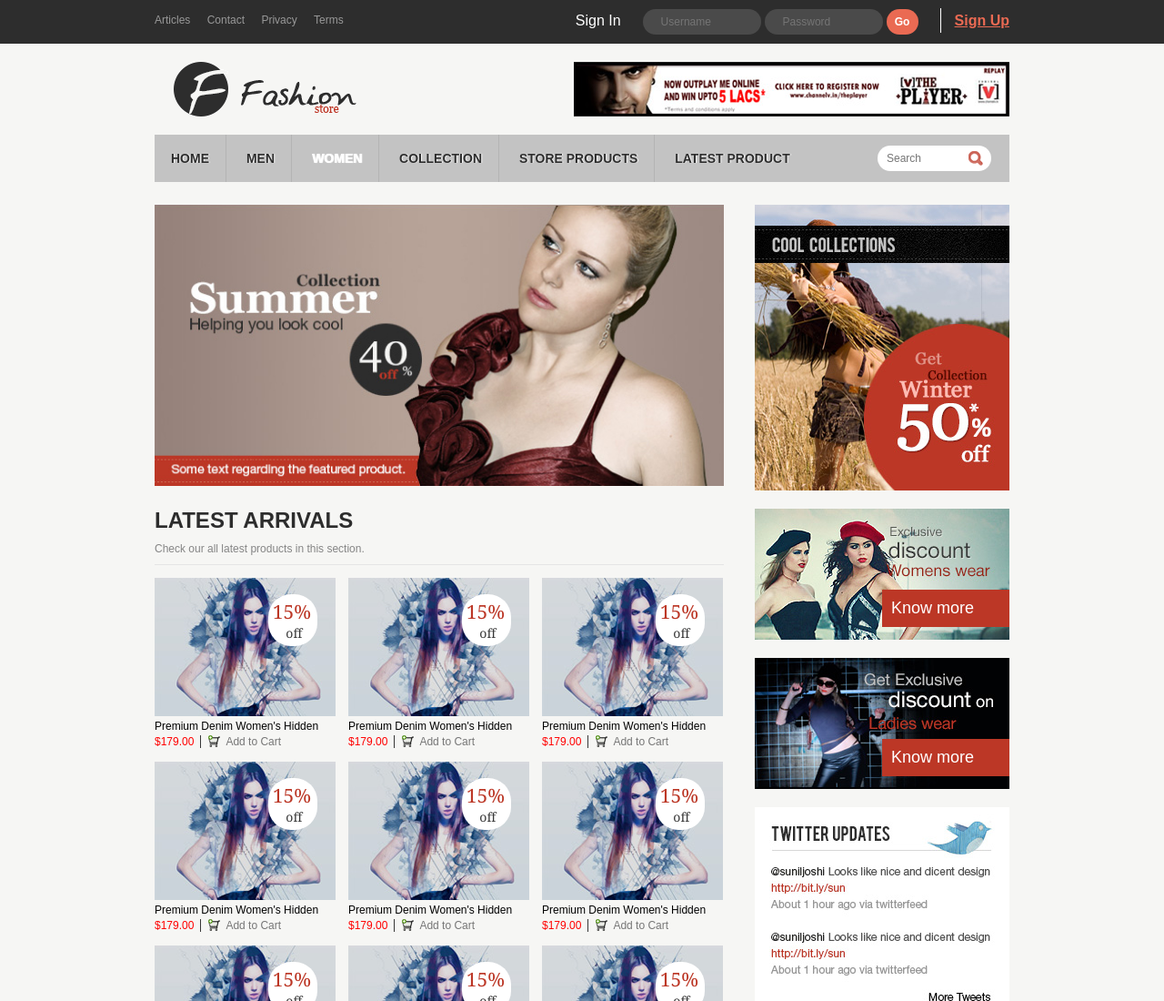
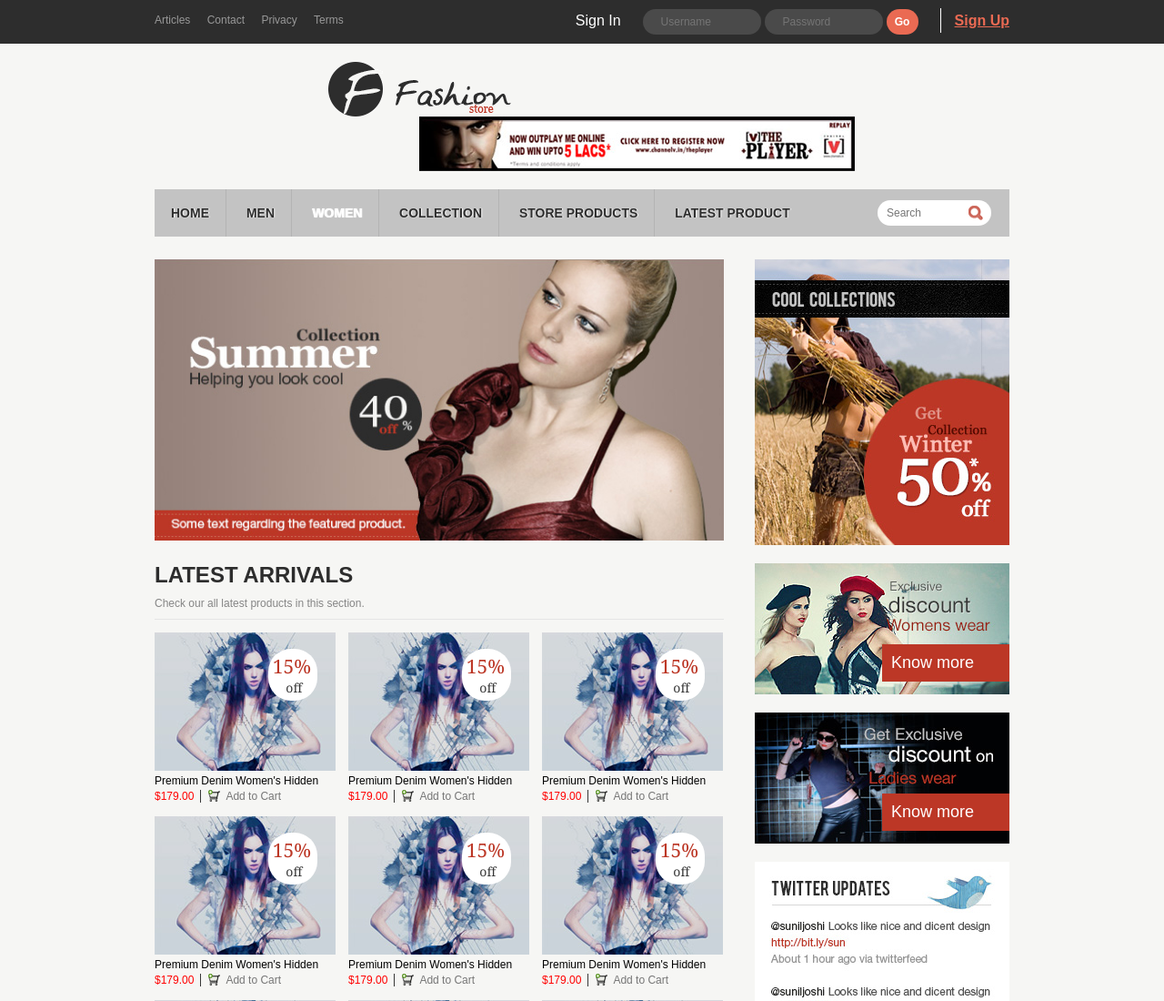
Before and after one commit to GoMan1988/work_2, a plain HTML site: page index.html in a window 1280 px wide. Shown: the top 1100 px of the page at 91% size. Drawn offline with Linux system fonts and the light colour scheme.

Commit message:
width logo 600px

```diff
--- a/style/style.css
+++ b/style/style.css
@@ -110,7 +110,7 @@ background:#4a4a4a; border-radius: 15px; width:130px; box-sizing:border-box; col
 
 
 
-.block_logo {max-width: 940px; margin: 20px auto 0 auto; border: 0px solid #000;}
+.block_logo {max-width: 600px; margin: 20px auto 0 auto; border: 0px solid #000;}
 
 .logo {float:left; margin-left: 20px;}
 .hed_baner {float:right;}
```
